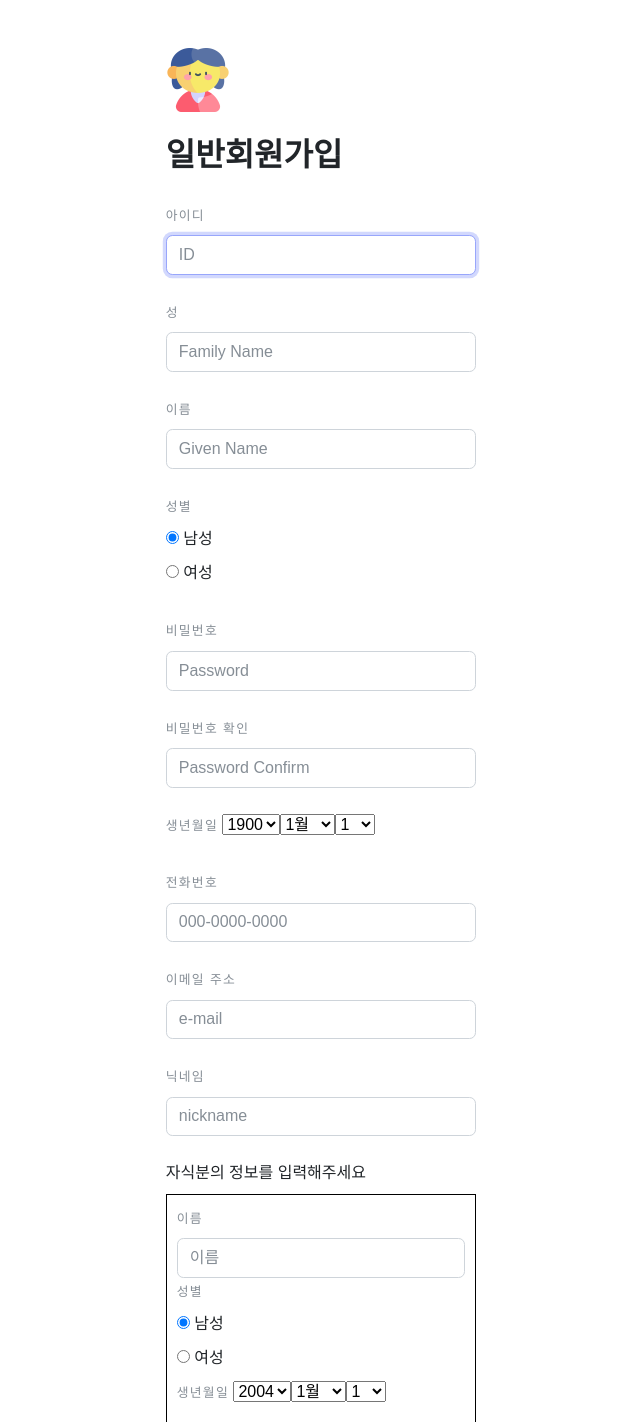
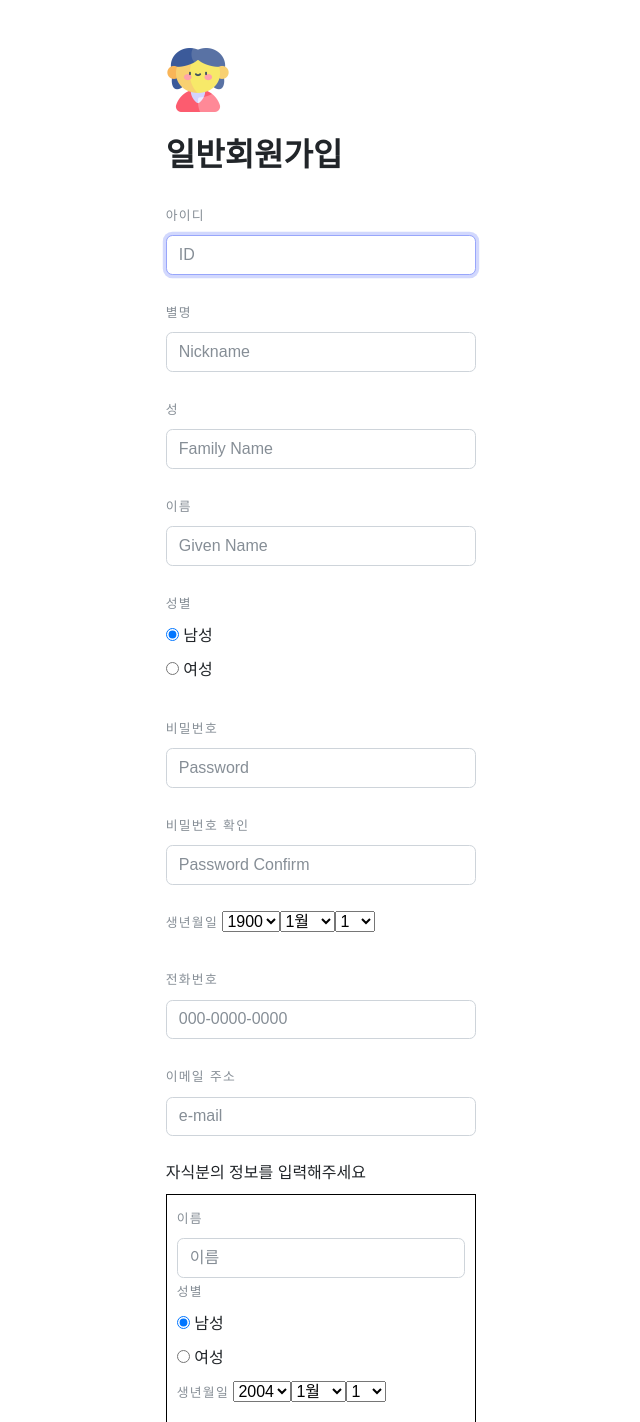
Before and after one commit to HaiyoreNyarukoSan/children_counseling_support, a Django app: page /users/signup/patient in a window 1280 px wide. Shown: the top 1422 px of the page, without its empty margins (319-959 px from the left). Run offline with Django 4.2, Linux system fonts and the light colour scheme; some libraries are stand-ins or nearby versions; some web fonts are replaced.

Commit message:
feat : Add nickname to User model

```diff
--- a/templates/users/Counselor-signup.html
+++ b/templates/users/Counselor-signup.html
@@ -51,12 +51,6 @@
                         {{ field }} {{field.errors}}
                     </div>
                     {% endfor %}
-                    <div class="form-group">
-                        <label class="form-label" for="loginUsername" style="font-family: Jua"> 닉네임</label>
-                        <input class="form-control" name="loginUsername" id="loginUsername" type="text"
-                               placeholder="nickname" autocomplete="off" required
-                               data-msg="Please enter your email">
-                    </div>
                     <label>상담사분의 정보를 입력해주세요</label>
                     {% for field in form_counselor %}
                     <div class="form-group">
--- a/templates/users/Patient-signup.html
+++ b/templates/users/Patient-signup.html
@@ -51,12 +51,6 @@
                         {{ field }} {{field.errors}}
                     </div>
                     {% endfor %}
-                    <div class="form-group">
-                        <label class="form-label" for="loginUsername" style="font-family: Jua"> 닉네임</label>
-                        <input class="form-control" name="loginUsername" id="loginUsername" type="text"
-                               placeholder="nickname" autocomplete="off" required
-                               data-msg="Please enter your email">
-                    </div>
                     <label for="num_forms">자식분의 정보를 입력해주세요</label>
                     <div id="formset_container">
                         {% for form in formset %}
--- a/users/forms.py
+++ b/users/forms.py
@@ -2,7 +2,7 @@ from datetime import date
 
 from django import forms
 from django.contrib.auth.forms import UserCreationForm, AuthenticationForm
-from django.forms import modelformset_factory, NumberInput
+from django.forms import modelformset_factory
 
 from users.models import User, Patient, Counselor
 
@@ -37,6 +37,7 @@ class SignUpForm(UserCreationForm):
     def __init__(self, *args, **kwargs):
         super().__init__(*args, **kwargs)
         self.fields['username'].label = '아이디'
+        self.fields['u_nickname'].label = '별명'
         self.fields['last_name'].label = '성'
         self.fields['first_name'].label = '이름'
         self.fields['password2'].label = '비밀번호'
@@ -47,6 +48,13 @@ class SignUpForm(UserCreationForm):
             # 'autocomplete': 'off',
             'required': True,
             'title': '아이디를 입력하세요',
+        })
+        self.fields['u_nickname'].widget.attrs.update({
+            'class': 'form-control',
+            'placeholder': 'Nickname',
+            # 'autocomplete': 'off',
+            'required': True,
+            'title': '별명을 입력하세요'
         })
         self.fields['last_name'].widget.attrs.update({
             'class': 'form-control',
@@ -89,8 +97,8 @@ class SignUpForm(UserCreationForm):
     class Meta:
         model = User
         fields = (
-            'username', 'last_name', 'first_name', 'u_gender', 'password1', 'password2', 'u_birthday', 'u_gender',
-            'u_contact', 'email')
+            'username', 'u_nickname', 'last_name', 'first_name', 'u_gender', 'password1', 'password2', 'u_birthday',
+            'u_gender', 'u_contact', 'email')
 
         labels = {
             'u_birthday': '생년월일',
--- a/users/models.py
+++ b/users/models.py
@@ -12,6 +12,7 @@ COUNSELOR_GROUP = 'counselor'
 
 # Create your models here.
 class User(AbstractUser):
+    u_nickname = models.CharField(max_length=15, null=True)
     u_birthday = models.DateField("생년월일", null=True)
     u_gender = models.CharField(max_length=1, choices=GENDER_CHOICES, default='M')
     u_contact = models.IntegerField(null=True)
```
